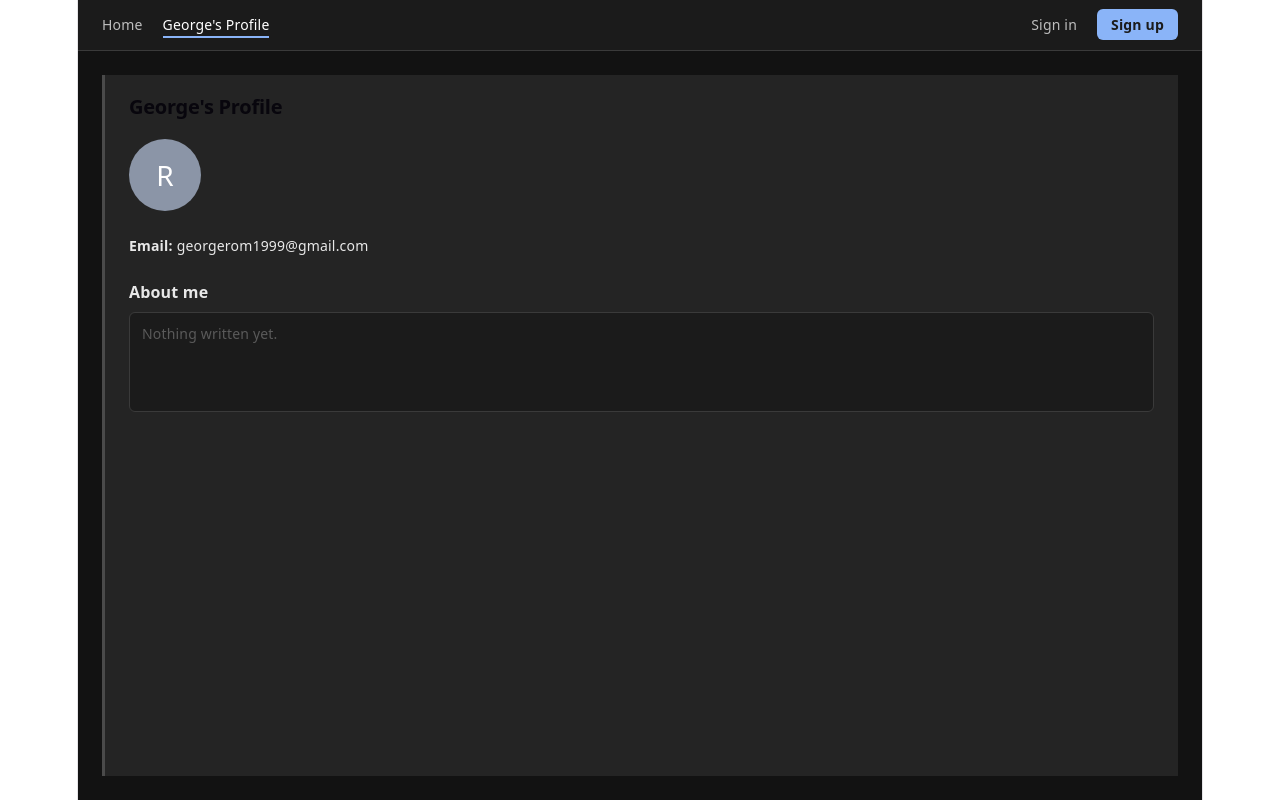
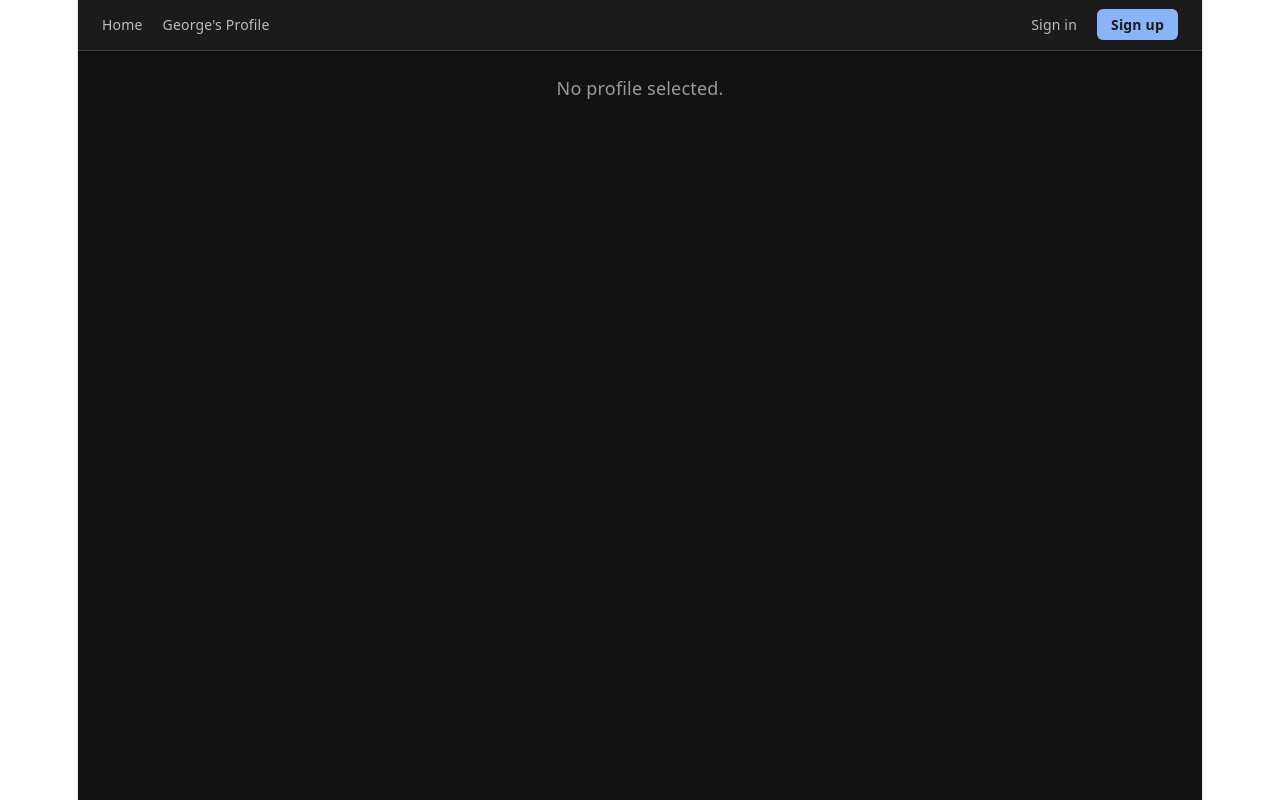
Before and after one commit to romanosg/SKG_2026_MovieBook_GroupB, a React (Vite) app in the folder MovieBook/client/: page /profile in a window 1280 px wide. Built offline with nearby package versions, Linux system fonts and the light colour scheme.

Commit message:
localized documentation, enrichened profile, logged user will have a dynamic profile icon. Profile data are extracted from database.  Moved/updated useful functions to server.

```diff
--- a/MovieBook/client/src/components/NavBar.jsx
+++ b/MovieBook/client/src/components/NavBar.jsx
@@ -1,5 +1,8 @@
 import React, { useState, useEffect } from "react";
-import { NavLink, useNavigate } from "react-router-dom";
+import { NavLink, Link, useNavigate, useLocation } from "react-router-dom";
+
+// Exhibition profile. Only this link knows about George: the profile page itself is generic.
+const GEORGE_EMAIL = "georgerom1999@gmail.com";
 
 const styles = {
   bar: {
@@ -93,6 +96,20 @@ export default function NavBar() {
     navigate("/");
   };
 
+  // Both profile links open /profile?email=... with a different email.
+  // NavLink only looks at the path, so we work out the highlight ourselves.
+  const location = useLocation();
+  const onProfilePage = location.pathname === "/profile";
+  const viewedEmail = new URLSearchParams(location.search).get("email");
+  const myProfileActive =
+    onProfilePage &&
+    Boolean(user) &&
+    viewedEmail?.toLowerCase() === user.email.toLowerCase();
+  const georgeProfileActive =
+    onProfilePage &&
+    viewedEmail?.toLowerCase() === GEORGE_EMAIL &&
+    !myProfileActive; // logged in as George: only "My Profile" is highlighted
+
   return (
     <nav style={styles.bar} aria-label="Main navigation">
       <ul style={styles.group}>
@@ -101,10 +118,29 @@ export default function NavBar() {
             Home
           </NavLink>
         </li>
+        {/* Only when logged in: opens the profile page of the logged-in user */}
+        {user && (
+          <li>
+            <Link
+              to={`/profile?email=${encodeURIComponent(user.email)}`}
+              style={linkStyle({ isActive: myProfileActive })}
+              aria-current={myProfileActive ? "page" : undefined}
+            >
+              My Profile
+            </Link>
+          </li>
+        )}
+        {/* Exhibition link: shown to everyone, logged in or not (temporary).
+           This will show George's Profile with georgerom1999@gmail.com email */}
         <li>
-          <NavLink to="/profile" style={linkStyle}>
+          <Link
+            to={`/profile?email=${encodeURIComponent(GEORGE_EMAIL)}`}
+            state={{ name: "George" }}
+            style={linkStyle({ isActive: georgeProfileActive })}
+            aria-current={georgeProfileActive ? "page" : undefined}
+          >
             George's Profile
-          </NavLink>
+          </Link>
         </li>
       </ul>
 
--- a/MovieBook/client/src/components/Profile.jsx
+++ b/MovieBook/client/src/components/Profile.jsx
@@ -13,11 +13,6 @@ const styles = {
     fontFamily: "system-ui, -apple-system, Segoe UI, Roboto, sans-serif",
     fontSize: 14,
     lineHeight: 1.5,
-  },
-  heading: {
-    margin: "0 0 20px",
-    fontSize: 20,
-    fontWeight: 600,
   },
   photoRow: {
     display: "flex",
@@ -95,6 +90,18 @@ const styles = {
     font: "inherit",
     lineHeight: 1.5,
   },
+  // Filled blue, like the Search and Sign up buttons
+  saveButton: {
+    background: "#8ab4f8",
+    color: "#1b1b1b",
+    border: "none",
+    borderRadius: 6,
+    padding: "6px 14px",
+    fontFamily: "inherit",
+    fontSize: 14,
+    fontWeight: 600,
+    cursor: "pointer",
+  },
   label: { fontWeight: 700, marginRight: 4 },
 };
 
@@ -123,7 +130,7 @@ export default function Profile({
     el.style.height = `${el.scrollHeight + borders}px`;
   };
 
-  useEffect(fitAbout, [about]); // whenever the text changes
+  useEffect(fitAbout, [about, canEdit]); // whenever the text changes
   useEffect(() => {
     // text wraps differently when the window width changes
     window.addEventListener("resize", fitAbout);
@@ -176,10 +183,16 @@ export default function Profile({
     });
   };
 
+  // Not functional yet: there is nowhere to store this information
+  const handleSavePhoto = () => {
+    // TODO: save the photo for this user once the server supports it
+  };
+  const handleSaveAbout = () => {
+    // TODO: save "About me" for this user once the server supports it
+  };
+
   return (
     <section style={styles.card}>
-      <h2 style={styles.heading}>George's Profile</h2>
-
       <div style={styles.photoRow}>
         {/* canEdit=true: avatar einai koumpi, canEdit=false: aplo div */}
         {canEdit ? (
@@ -207,7 +220,7 @@ export default function Profile({
 
         {/* 'Change photo' mono an canEdit=true */}
         {canEdit && (
-          <div>
+          <div style={{ display: "flex", flexDirection: "column", alignItems: "flex-start", gap: 6 }}>
             <button
               type="button"
               style={styles.linkButton}
@@ -218,6 +231,9 @@ export default function Profile({
             <div style={styles.hint}>
               {error ? <span style={{ color: "#ff8a80" }}>{error}</span> : "JPG or PNG, up to 5 MB"}
             </div>
+            <button type="button" style={styles.saveButton} onClick={handleSavePhoto}>
+              Save photo
+            </button>
           </div>
         )}
 
@@ -246,6 +262,7 @@ export default function Profile({
 
       {/* canEdit=true: textarea, canEdit=false: read-only div */}
       {canEdit ? (
+        <>
           <textarea
             ref={aboutRef}
             style={styles.aboutInput}
@@ -255,6 +272,12 @@ export default function Profile({
             onChange={(e) => updateAbout(e.target.value)}
             onKeyDown={handleAboutKeyDown}
           />
+          <div style={{ marginTop: 12 }}>
+            <button type="button" style={styles.saveButton} onClick={handleSaveAbout}>
+              Save about me
+            </button>
+          </div>
+        </>
       ) : (
         <div style={styles.aboutReadOnly}>
           {about || <span style={{ color: "#5a5a5a" }}>Nothing written yet.</span>}
--- a/MovieBook/client/src/pages/ProfilePage.jsx
+++ b/MovieBook/client/src/pages/ProfilePage.jsx
@@ -1,25 +1,15 @@
 import React, { useState, useEffect } from "react";
+import { useSearchParams, useLocation } from "react-router-dom";
 import Profile from "../components/Profile";
 import formStyles from "./formStyles";
 
-// email tou Giorgiou, mono aftos kanei edit
-const GEORGE_EMAIL = "georgerom1999@gmail.com";
+// Shows the profile of the email in the address: /profile?email=someone@example.com
+// Without an email it shows the logged-in user's own profile.
+export default function ProfilePage() {
+  const [searchParams] = useSearchParams();
+  const location = useLocation();
 
-// ypologismos ilikias apo dateOfBirth
-function calculateAge(dateOfBirth) {
-  const today = new Date();
-  const birth = new Date(dateOfBirth);
-  let age = today.getFullYear() - birth.getFullYear();
-  const monthDiff = today.getMonth() - birth.getMonth();
-  // an den exei perasei ta genethlia fetos, -1
-  if (monthDiff < 0 || (monthDiff === 0 && today.getDate() < birth.getDate())) {
-    age--;
-  }
-  return age;
-}
-
-export default function ProfilePage() {
-  // diabazoume loggedUser apo localStorage
+  // Who is logged in (read from localStorage)
   const [loggedUser, setLoggedUser] = useState(() => {
     try {
       return JSON.parse(localStorage.getItem("user"));
@@ -28,7 +18,7 @@ export default function ProfilePage() {
     }
   });
 
-  // akoume login/logout alages
+  // Listen for login/logout changes
   useEffect(() => {
     const handleAuth = () => {
       try {
@@ -41,21 +31,93 @@ export default function ProfilePage() {
     return () => window.removeEventListener("authChange", handleAuth);
   }, []);
 
-  // mono o Giorgos mporei na kanei edit
-  const isGeorge = loggedUser?.email === GEORGE_EMAIL;
+  // The email of the profile being viewed
+  const profileEmail = searchParams.get("email") || loggedUser?.email;
 
-  // an einai o Giorgos, ypologizoume ilikia, alliws null
-  const age = isGeorge && loggedUser?.dateOfBirth
-    ? calculateAge(loggedUser.dateOfBirth)
-    : null;
+  // The viewed profile's data from the server.
+  // status: "loading" | "found" | "notfound" | "error"
+  const [status, setStatus] = useState("loading");
+  const [profileData, setProfileData] = useState(null); // { email, age }
+
+  useEffect(() => {
+    if (!profileEmail) return;
+    let cancelled = false;
+
+    setStatus("loading");
+    setProfileData(null);
+
+    const loadProfile = async () => {
+      try {
+        const response = await fetch(
+          `http://localhost:3000/api/auth/user-info?email=${encodeURIComponent(profileEmail)}`
+        );
+        // The server answers in JSON. If it isn't JSON (e.g. the route is missing), data is null.
+        const data = await response.json().catch(() => null);
+
+        if (response.status === 404 && data) {
+          if (!cancelled) setStatus("notfound"); // no user has this email
+          return;
+        }
+        if (!response.ok || !data) throw new Error(`Request failed (${response.status})`);
+
+        if (!cancelled) {
+          setProfileData(data.user);
+          setStatus("found");
+        }
+      } catch (err) {
+        console.error("Could not load the profile:", err);
+        if (!cancelled) setStatus("error");
+      }
+    };
+
+    loadProfile();
+    return () => {
+      cancelled = true;
+    };
+  }, [profileEmail]);
+
+  // The viewer can edit only if their email matches the email of the profile being viewed
+  const canEdit =
+    status === "found" &&
+    Boolean(loggedUser?.email) &&
+    loggedUser.email.toLowerCase() === profileData.email.toLowerCase();
+
+  // No email in the address and nobody logged in
+  if (!profileEmail) {
+    return (
+      <main style={{ ...formStyles.page, flex: 1 }}>
+        <p style={{ color: "#9a9a9a" }}>No profile selected.</p>
+      </main>
+    );
+  }
+
+  // What to show for email and age in each situation
+  let email = "Loading...";
+  let age = null; // null hides the Age line
+  if (status === "found") {
+    email = profileData.email;
+    age = profileData.age;
+  } else if (status === "notfound") {
+    email = "User not found";
+    age = "Unknown";
+  } else if (status === "error") {
+    email = "Unavailable";
+    age = "Unavailable";
+  }
+
+  // Users don't have a name yet: For now, we use a name passed by the link we came from,
+  // otherwise the start of the email (used for the photo's letter)
+  const name = location.state?.name || profileEmail.split("@")[0];
 
   return (
     <main style={{ ...formStyles.page, flex: 1, display: "flex" }}>
+      {/* key: switching between profiles starts the card fresh */}
       <Profile
-        name="Romanos Georgios"
-        email={GEORGE_EMAIL}
+        key={profileEmail}
+        name={name}
+        email={email}
         age={age}
-        canEdit={isGeorge}
+        canEdit={canEdit}
       />
     </main>
   );
```
Also changed, not shown: 1 other file (tests, documents, lock files or other folders). Lines whose indentation alone changed are shown as unchanged.
